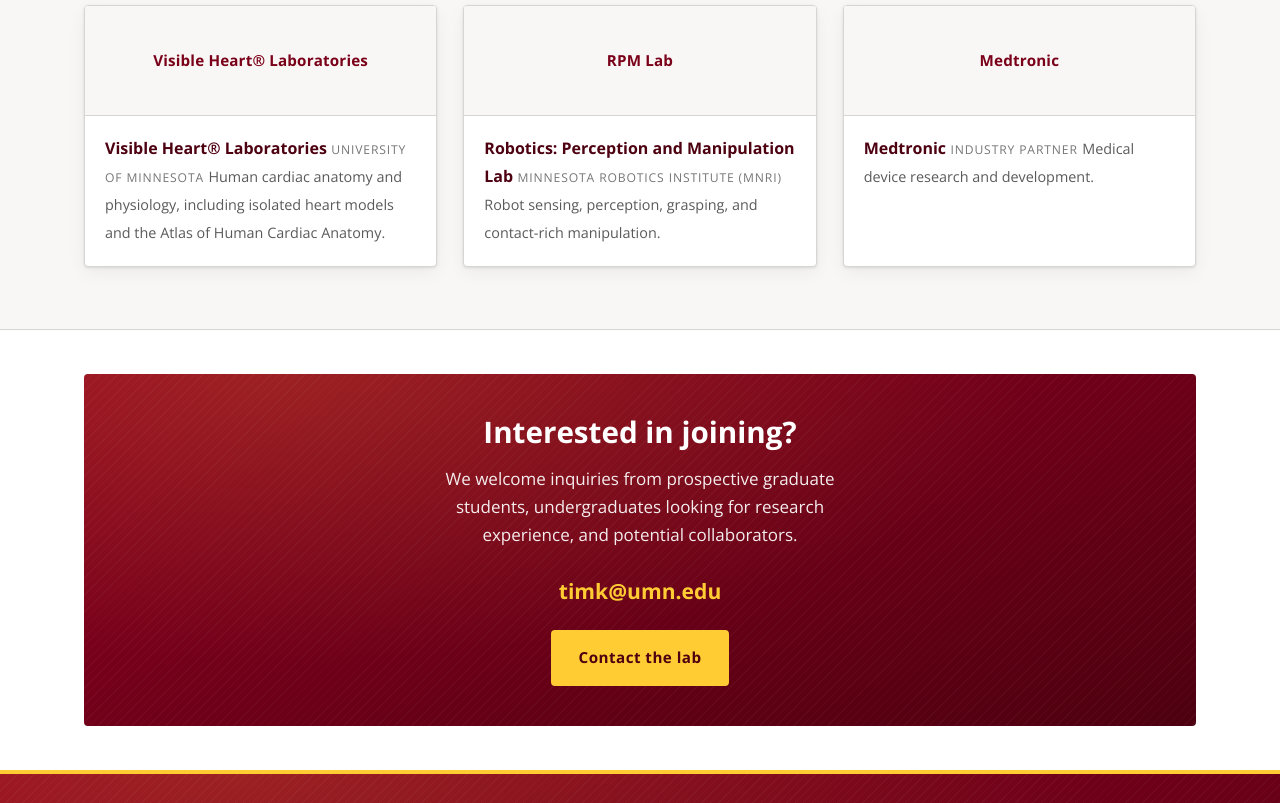
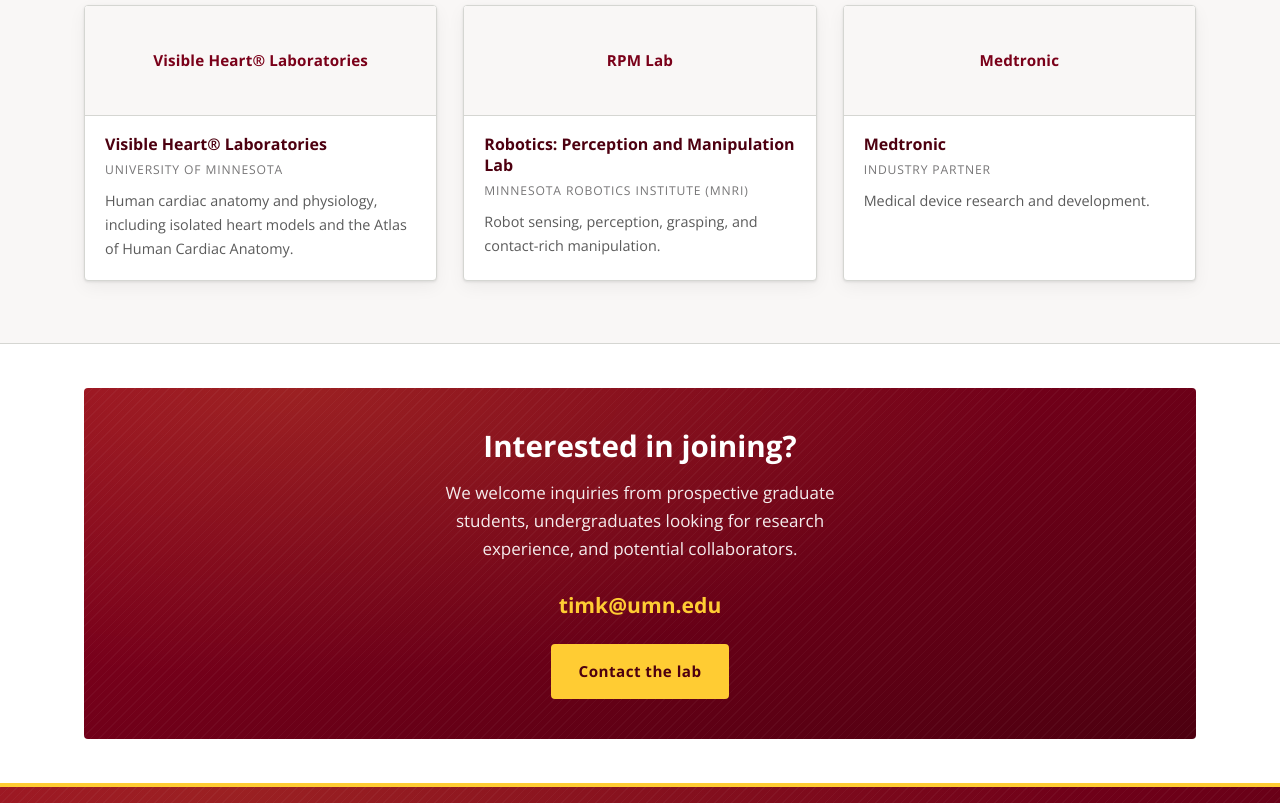
Before and after one commit to MRDLab/MRDLab.github.io, a plain HTML site: page index.html in a window 1280 px wide. Shown: the part 3320-4123 px from the top of the page. Drawn offline with nearby package versions, Linux system fonts and the light colour scheme.

Commit message:
Fix collaborator card layout; trim Past Projects banner
The card is an <a> whose parts are spans, so name/affiliation/description
ran together on one line. They now stack.

Also drops the second sentence from the Past Projects page header.

Co-Authored-By: Claude Opus 5 (1M context) <noreply@anthropic.com>

```diff
--- a/css/style.css
+++ b/css/style.css
@@ -714,10 +714,18 @@ section.alt { background: var(--paper-warm); border-top: 1px solid var(--rule);
   text-transform: none;
 }
 
+/* The card is an <a>, so its parts are spans — make them stack. */
+.collab .logo,
+.collab .body,
+.collab .name,
+.collab .where,
+.collab .what { display: block; }
+
 .collab .body { padding: 18px 20px 20px; flex: 1; }
 .collab .name {
   font-size: 1rem;
   font-weight: 700;
+  line-height: 1.3;
   color: var(--maroon-dark);
   margin: 0 0 5px;
 }
--- a/index.html
+++ b/index.html
@@ -7,7 +7,7 @@
 <meta name="description" content="The Medical Robotics and Devices Lab at the University of Minnesota advances the emerging field of computational surgery — surgical robotics, medical devices, simulation, and smart instrumentation.">
 <link rel="icon" href="images/shared/mrd-logo.png">
 <link href="https://fonts.googleapis.com/css2?family=Open+Sans:wght@400;600;700&display=swap" rel="stylesheet">
-<link rel="stylesheet" href="css/style.css?v=5a7c7e4e">
+<link rel="stylesheet" href="css/style.css?v=a9014373">
 </head>
 <body>
 
```
Also changed, not shown: contact.html (+1 -1 lines), past-projects.html (+2 -4 lines), people.html (+1 -1 lines), projects.html (+1 -1 lines).
